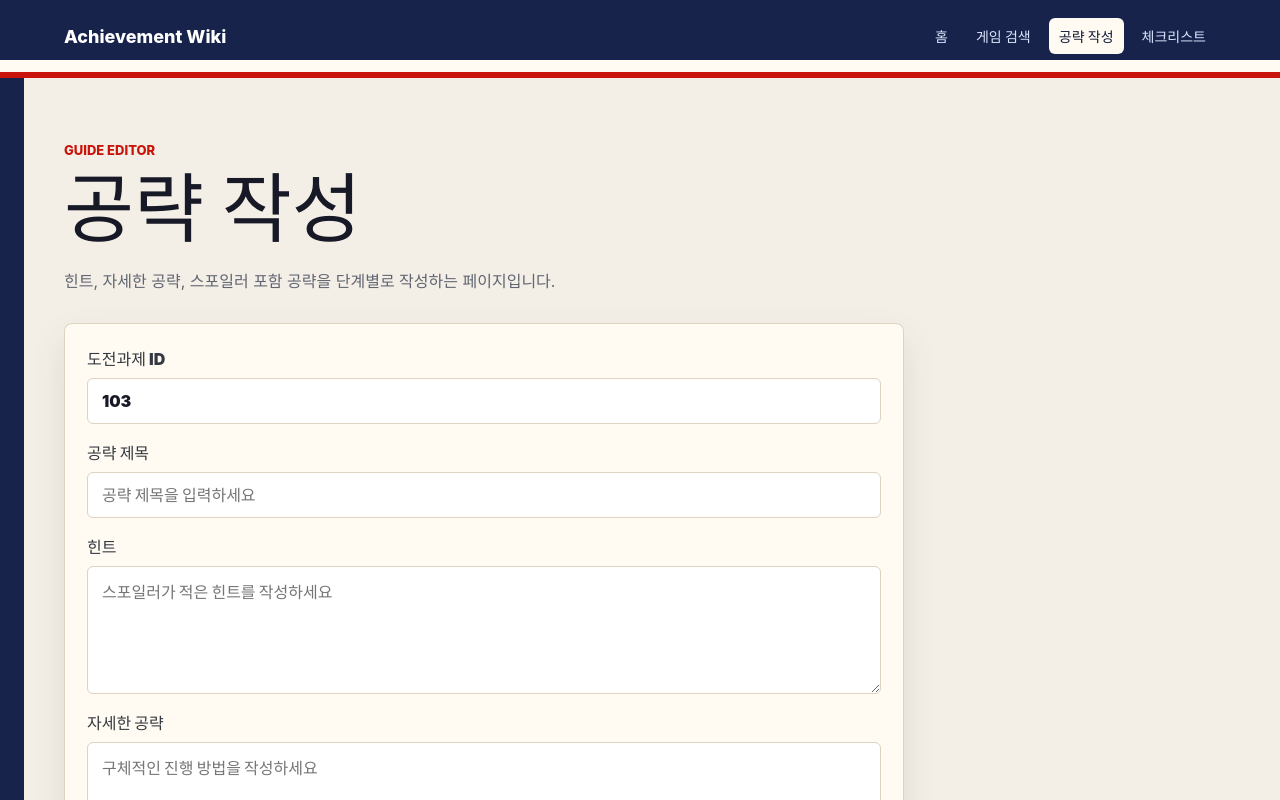
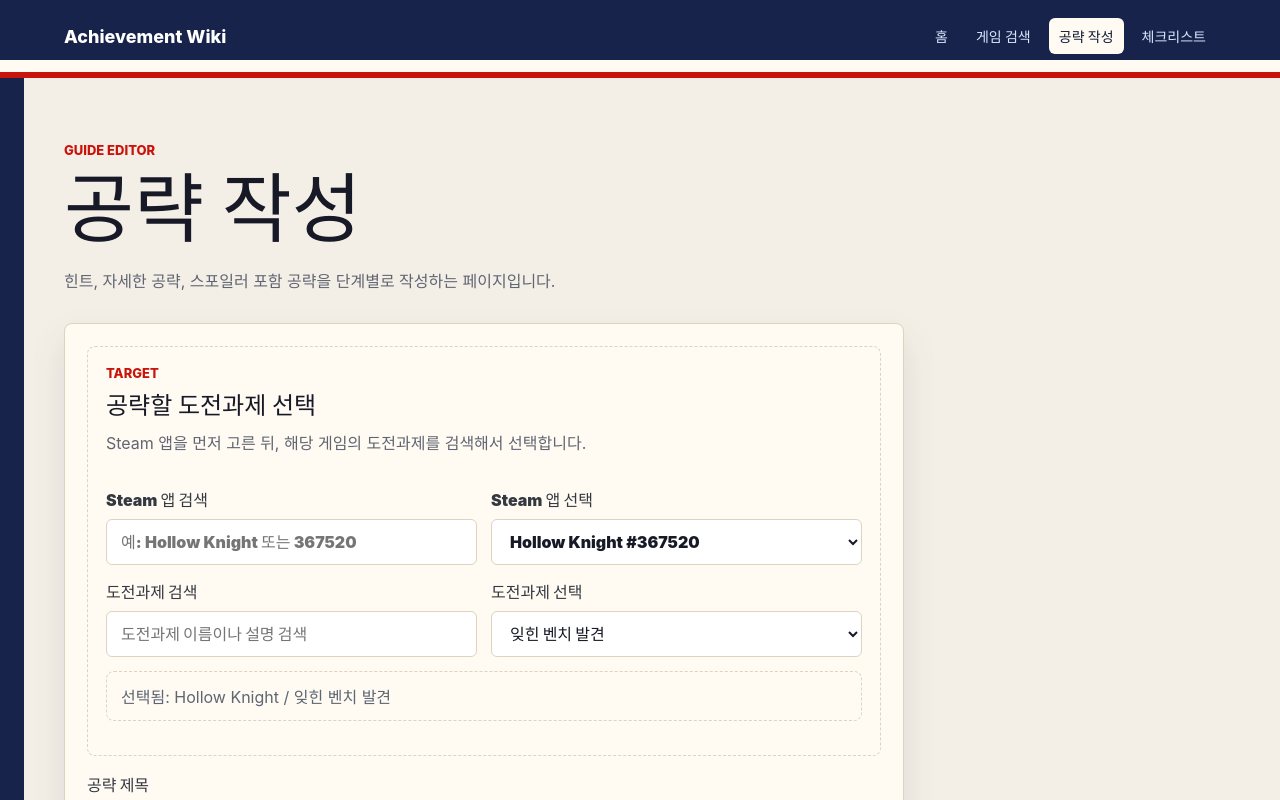
Before and after one commit to jenna1030/steam-achievement-wiki, a React (Vite) app: page /guides/new in a window 1280 px wide. Shown: the top 800 px of the page. Built offline with nearby package versions, Linux system fonts and the light colour scheme.

Commit message:
Improve guide target selection

```diff
--- a/src/App.css
+++ b/src/App.css
@@ -1005,6 +1005,23 @@ dd {
   padding: 22px;
 }
 
+.selection-panel {
+  display: grid;
+  gap: 14px;
+  padding: 18px;
+  background: rgba(255, 250, 242, 0.74);
+  border: 1px dashed var(--color-line);
+  border-radius: 8px;
+}
+
+.selection-panel .section-heading {
+  margin-bottom: 0;
+}
+
+.selection-panel h2 {
+  font-size: 24px;
+}
+
 .editor-form label {
   display: grid;
   gap: 8px;
--- a/src/components/guide/GuideForm.tsx
+++ b/src/components/guide/GuideForm.tsx
@@ -1,9 +1,16 @@
+import { useEffect, useMemo, useState } from 'react'
 import { useForm } from 'react-hook-form'
+import type { Achievement } from '../../types/achievement'
+import type { Game } from '../../types/game'
 import type { AchievementGuide, GuideFormValues } from '../../types/guide'
 
 interface GuideFormProps {
+  achievements: Achievement[]
   defaultAchievementId: number
   defaultGuide?: AchievementGuide
+  games: Game[]
+  selectedGameId: number
+  onGameChange: (gameId: number) => void
   onSubmit: (values: GuideFormValues) => void
 }
 
@@ -12,11 +19,17 @@ function joinLines(lines: string[]) {
 }
 
 export function GuideForm({
+  achievements,
   defaultAchievementId,
   defaultGuide,
+  games,
+  selectedGameId,
+  onGameChange,
   onSubmit,
 }: GuideFormProps) {
-  const { handleSubmit, register, watch } = useForm<GuideFormValues>({
+  const [gameSearchQuery, setGameSearchQuery] = useState('')
+  const [achievementSearchQuery, setAchievementSearchQuery] = useState('')
+  const { handleSubmit, register, setValue, watch } = useForm<GuideFormValues>({
     defaultValues: {
       achievementId: defaultGuide?.achievementId ?? defaultAchievementId,
       title: defaultGuide?.title ?? '',
@@ -35,6 +48,49 @@ export function GuideForm({
     },
   })
   const hasSpoiler = watch('hasSpoiler')
+  const selectedAchievementId = watch('achievementId')
+  const filteredGames = useMemo(() => {
+    const normalizedQuery = gameSearchQuery.trim().toLowerCase()
+
+    if (!normalizedQuery) {
+      return games
+    }
+
+    return games.filter(
+      (game) =>
+        game.title.toLowerCase().includes(normalizedQuery) ||
+        String(game.steamAppId).includes(normalizedQuery),
+    )
+  }, [gameSearchQuery, games])
+  const filteredAchievements = useMemo(() => {
+    const normalizedQuery = achievementSearchQuery.trim().toLowerCase()
+
+    if (!normalizedQuery) {
+      return achievements
+    }
+
+    return achievements.filter(
+      (achievement) =>
+        achievement.title.toLowerCase().includes(normalizedQuery) ||
+        achievement.description.toLowerCase().includes(normalizedQuery),
+    )
+  }, [achievementSearchQuery, achievements])
+  const selectedGame = games.find((game) => game.id === selectedGameId)
+  const selectedAchievement = achievements.find(
+    (achievement) => achievement.id === Number(selectedAchievementId),
+  )
+
+  useEffect(() => {
+    if (
+      achievements.length > 0 &&
+      !achievements.some(
+        (achievement) => achievement.id === Number(selectedAchievementId),
+      )
+    ) {
+      setValue('achievementId', achievements[0].id)
+    }
+  }, [achievements, selectedAchievementId, setValue])
+
   const handleFormSubmit = (values: GuideFormValues) => {
     onSubmit({
       ...values,
@@ -44,10 +100,67 @@ export function GuideForm({
 
   return (
     <form className="editor-form" onSubmit={handleSubmit(handleFormSubmit)}>
-      <label>
-        도전과제 ID
-        <input type="number" {...register('achievementId', { valueAsNumber: true })} />
-      </label>
+      <section className="selection-panel" aria-label="공략 대상 선택">
+        <div className="section-heading">
+          <p className="eyebrow">Target</p>
+          <h2>공략할 도전과제 선택</h2>
+          <p className="muted">
+            Steam 앱을 먼저 고른 뒤, 해당 게임의 도전과제를 검색해서
+            선택합니다.
+          </p>
+        </div>
+        <div className="form-grid">
+          <label>
+            Steam 앱 검색
+            <input
+              type="search"
+              value={gameSearchQuery}
+              placeholder="예: Hollow Knight 또는 367520"
+              onChange={(event) => setGameSearchQuery(event.target.value)}
+            />
+          </label>
+          <label>
+            Steam 앱 선택
+            <select
+              value={selectedGameId}
+              onChange={(event) => onGameChange(Number(event.target.value))}
+            >
+              {filteredGames.map((game) => (
+                <option key={game.id} value={game.id}>
+                  {game.title} #{game.steamAppId}
+                </option>
+              ))}
+            </select>
+          </label>
+        </div>
+        <div className="form-grid">
+          <label>
+            도전과제 검색
+            <input
+              type="search"
+              value={achievementSearchQuery}
+              placeholder="도전과제 이름이나 설명 검색"
+              onChange={(event) =>
+                setAchievementSearchQuery(event.target.value)
+              }
+            />
+          </label>
+          <label>
+            도전과제 선택
+            <select {...register('achievementId', { valueAsNumber: true })}>
+              {filteredAchievements.map((achievement) => (
+                <option key={achievement.id} value={achievement.id}>
+                  {achievement.title}
+                </option>
+              ))}
+            </select>
+          </label>
+        </div>
+        <p className="form-note">
+          선택됨: {selectedGame?.title ?? '게임 없음'} /{' '}
+          {selectedAchievement?.title ?? '도전과제 없음'}
+        </p>
+      </section>
       <label>
         공략 제목
         <input
--- a/src/pages/GuideEditorPage.tsx
+++ b/src/pages/GuideEditorPage.tsx
@@ -1,5 +1,13 @@
+import { useEffect, useState } from 'react'
 import { Link, useNavigate, useSearchParams } from 'react-router-dom'
+import { ErrorState } from '../components/common/ErrorState'
+import { LoadingState } from '../components/common/LoadingState'
 import { GuideForm } from '../components/guide/GuideForm'
+import {
+  useAchievementDetailQuery,
+  useAchievementsQuery,
+} from '../hooks/useAchievementsQuery'
+import { useGamesQuery } from '../hooks/useGamesQuery'
 import { useGuideStore } from '../stores/guideStore'
 import type { GuideFormValues } from '../types/guide'
 
@@ -8,10 +16,37 @@ export function GuideEditorPage() {
   const navigate = useNavigate()
   const guideId = Number(searchParams.get('guideId'))
   const achievementId = Number(searchParams.get('achievementId') ?? 103)
+  const [selectedGameId, setSelectedGameId] = useState(1)
   const userGuides = useGuideStore((state) => state.userGuides)
   const addGuide = useGuideStore((state) => state.addGuide)
   const updateGuide = useGuideStore((state) => state.updateGuide)
   const editingGuide = userGuides.find((guide) => guide.id === guideId)
+  const defaultAchievementId = editingGuide?.achievementId ?? achievementId
+  const {
+    data: defaultAchievement,
+    isLoading: isDefaultAchievementLoading,
+  } = useAchievementDetailQuery(defaultAchievementId)
+  const {
+    data: games = [],
+    isError: isGamesError,
+    isLoading: isGamesLoading,
+  } = useGamesQuery()
+  const {
+    data: achievements = [],
+    isError: isAchievementsError,
+    isLoading: isAchievementsLoading,
+  } = useAchievementsQuery(selectedGameId)
+
+  useEffect(() => {
+    if (defaultAchievement) {
+      setSelectedGameId(defaultAchievement.gameId)
+      return
+    }
+
+    if (!defaultAchievement && games.length > 0) {
+      setSelectedGameId(games[0].id)
+    }
+  }, [defaultAchievement, games])
 
   const handleSubmit = (values: GuideFormValues) => {
     if (editingGuide) {
@@ -40,11 +75,25 @@ export function GuideEditorPage() {
         )}
       </section>
 
-      <GuideForm
-        defaultAchievementId={editingGuide?.achievementId ?? achievementId}
-        defaultGuide={editingGuide}
-        onSubmit={handleSubmit}
-      />
+      {(isGamesLoading || isAchievementsLoading || isDefaultAchievementLoading) && (
+        <LoadingState message="공략 작성 대상을 불러오는 중입니다." />
+      )}
+      {(isGamesError || isAchievementsError) && <ErrorState />}
+      {!isGamesLoading &&
+        !isAchievementsLoading &&
+        !isDefaultAchievementLoading &&
+        !isGamesError &&
+        !isAchievementsError && (
+          <GuideForm
+            achievements={achievements}
+            defaultAchievementId={defaultAchievementId}
+            defaultGuide={editingGuide}
+            games={games}
+            selectedGameId={selectedGameId}
+            onGameChange={setSelectedGameId}
+            onSubmit={handleSubmit}
+          />
+        )}
     </main>
   )
 }
```
